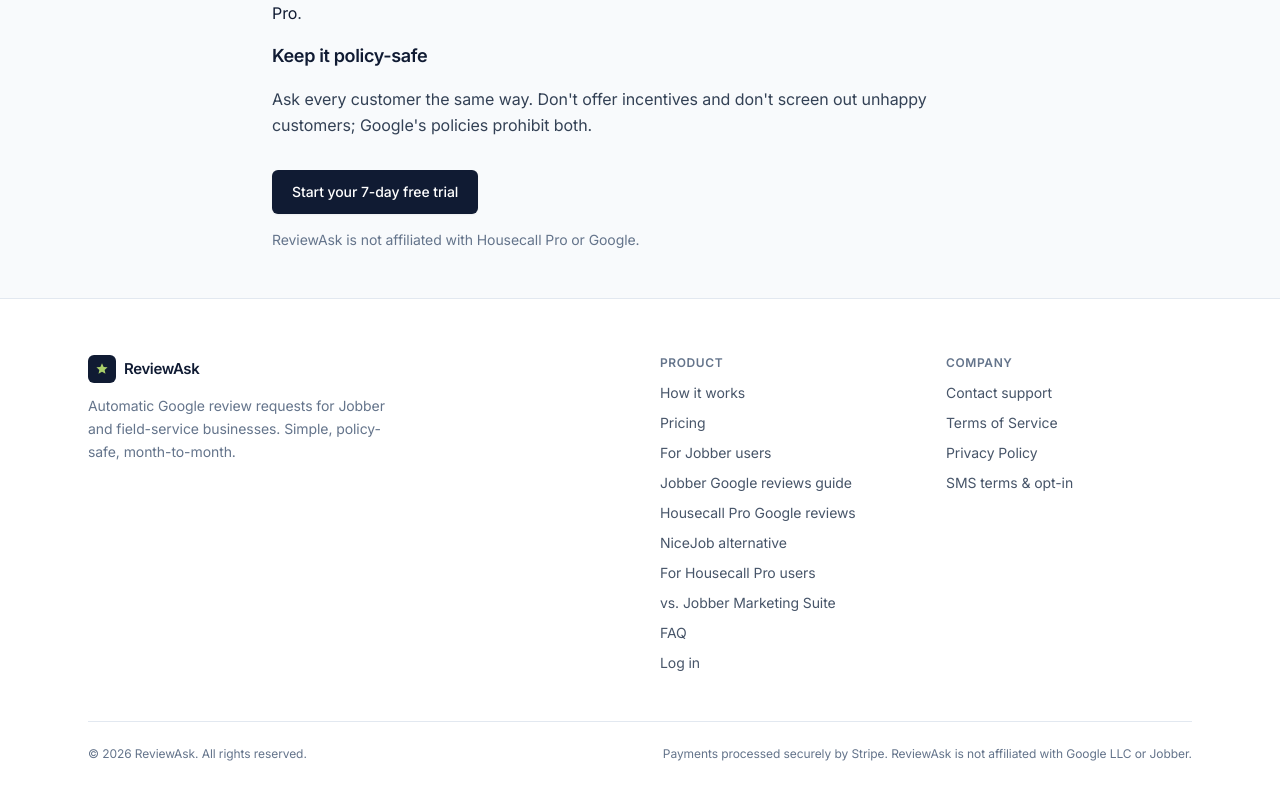
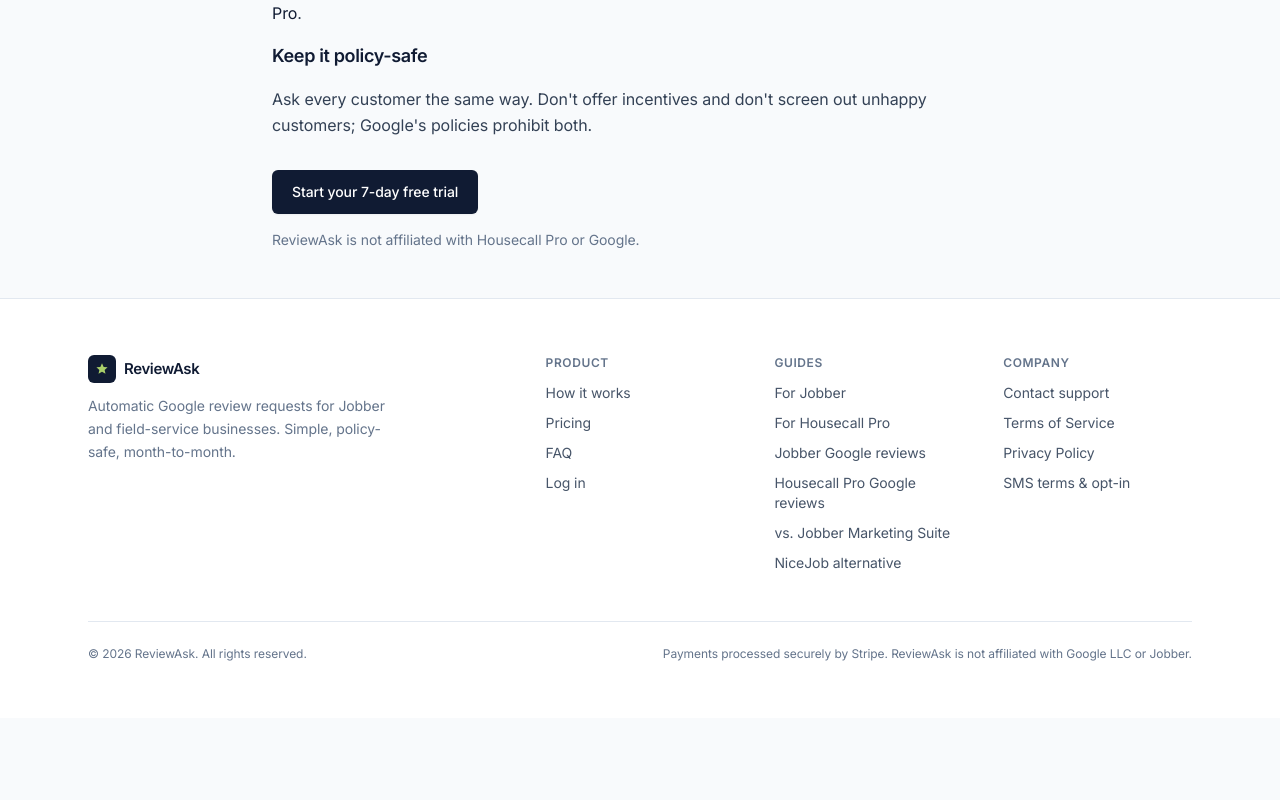
Before and after one commit to realnickd31/reviewask, a Next.js app in the folder app/: page /housecall-pro-google-reviews in a window 1280 px wide. Shown: the part 817-1617 px from the top of the page. After the commit the page ends 1535 px from the top, so only its background shows below. Built offline with nearby package versions, Linux system fonts and the light colour scheme.

Commit message:
Footer: split guides/comparisons into Guides column; lean Product column

```diff
--- a/app/components/Footer.tsx
+++ b/app/components/Footer.tsx
@@ -3,9 +3,10 @@
 export default function Footer() {
   const col = "space-y-2.5 text-sm";
   return <footer className="border-t border-slate-200 bg-white text-slate-600"><div className="mx-auto max-w-6xl px-6 py-14">
-    <div className="grid gap-10 sm:grid-cols-4">
-      <div className="sm:col-span-2"><Logo dark /><p className="mt-3 max-w-xs text-sm leading-relaxed text-slate-500">Automatic Google review requests for Jobber and field-service businesses. Simple, policy-safe, month-to-month.</p></div>
-      <div><p className="eyebrow mb-3">Product</p><ul className={col}><li><Link href="/#how" className="hover:text-navy-900">How it works</Link></li><li><Link href="/pricing" className="hover:text-navy-900">Pricing</Link></li><li><Link href="/for-jobber" className="hover:text-navy-900">For Jobber users</Link></li><li><Link href="/jobber-google-reviews" className="hover:text-navy-900">Jobber Google reviews guide</Link></li><li><Link href="/housecall-pro-google-reviews" className="hover:text-navy-900">Housecall Pro Google reviews</Link></li><li><Link href="/nicejob-alternative" className="hover:text-navy-900">NiceJob alternative</Link></li><li><Link href="/for-housecall-pro" className="hover:text-navy-900">For Housecall Pro users</Link></li><li><Link href="/compare/jobber-marketing-suite" className="hover:text-navy-900">vs. Jobber Marketing Suite</Link></li><li><Link href="/#faq" className="hover:text-navy-900">FAQ</Link></li><li><Link href="/login" className="hover:text-navy-900">Log in</Link></li></ul></div>
+    <div className="grid gap-10 sm:grid-cols-2 lg:grid-cols-5">
+      <div className="sm:col-span-2 lg:col-span-2"><Logo dark /><p className="mt-3 max-w-xs text-sm leading-relaxed text-slate-500">Automatic Google review requests for Jobber and field-service businesses. Simple, policy-safe, month-to-month.</p></div>
+      <div><p className="eyebrow mb-3">Product</p><ul className={col}><li><Link href="/#how" className="hover:text-navy-900">How it works</Link></li><li><Link href="/pricing" className="hover:text-navy-900">Pricing</Link></li><li><Link href="/#faq" className="hover:text-navy-900">FAQ</Link></li><li><Link href="/login" className="hover:text-navy-900">Log in</Link></li></ul></div>
+      <div><p className="eyebrow mb-3">Guides</p><ul className={col}><li><Link href="/for-jobber" className="hover:text-navy-900">For Jobber</Link></li><li><Link href="/for-housecall-pro" className="hover:text-navy-900">For Housecall Pro</Link></li><li><Link href="/jobber-google-reviews" className="hover:text-navy-900">Jobber Google reviews</Link></li><li><Link href="/housecall-pro-google-reviews" className="hover:text-navy-900">Housecall Pro Google reviews</Link></li><li><Link href="/compare/jobber-marketing-suite" className="hover:text-navy-900">vs. Jobber Marketing Suite</Link></li><li><Link href="/nicejob-alternative" className="hover:text-navy-900">NiceJob alternative</Link></li></ul></div>
       <div><p className="eyebrow mb-3">Company</p><ul className={col}><li><a href="mailto:support@getreviewask.com" className="hover:text-navy-900">Contact support</a></li><li><Link href="/terms" className="hover:text-navy-900">Terms of Service</Link></li><li><Link href="/privacy" className="hover:text-navy-900">Privacy Policy</Link></li><li><Link href="/sms" className="hover:text-navy-900">SMS terms &amp; opt-in</Link></li></ul></div>
     </div>
     <div className="mt-12 flex flex-col justify-between gap-2 border-t border-slate-200 pt-6 text-xs text-slate-500 sm:flex-row">
```
